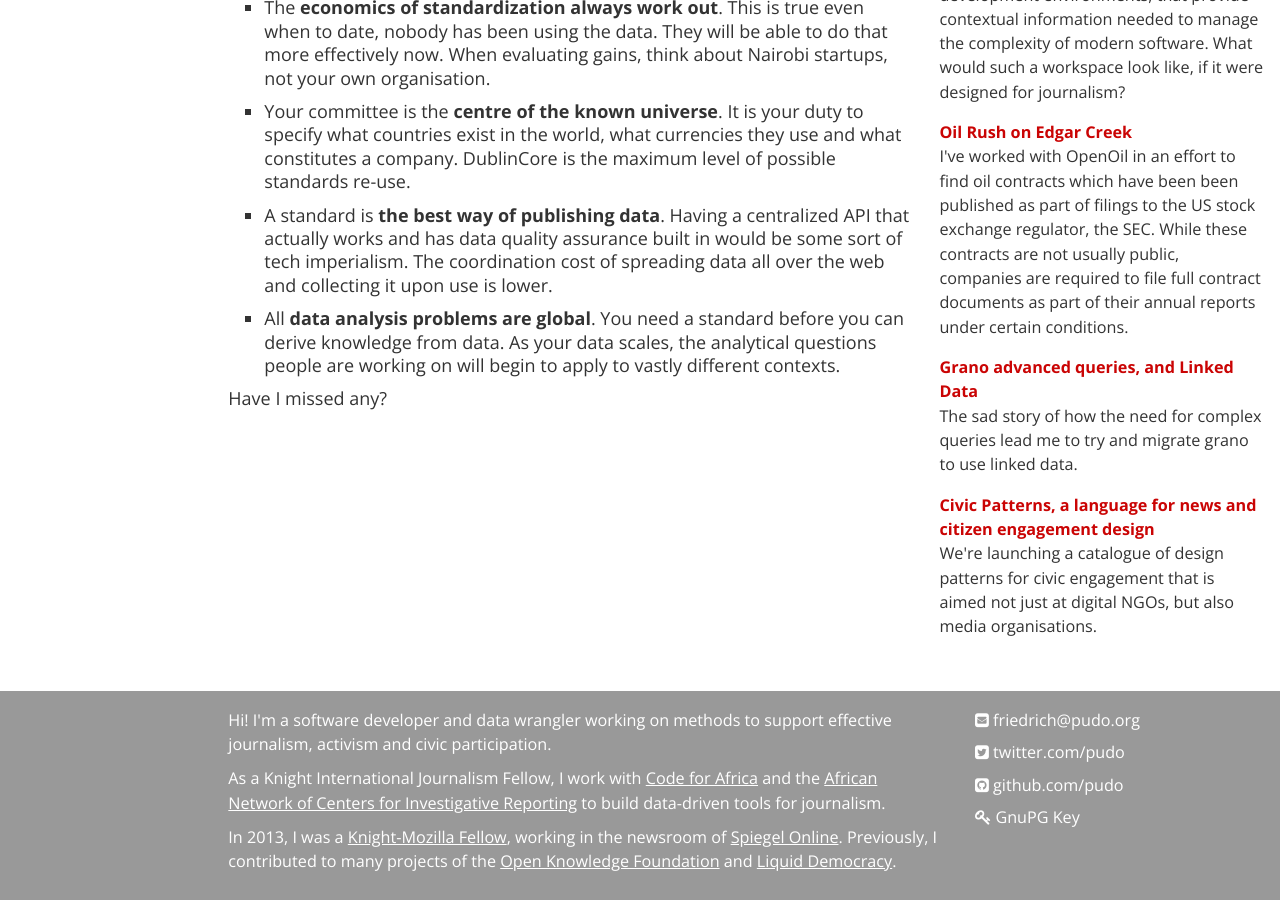
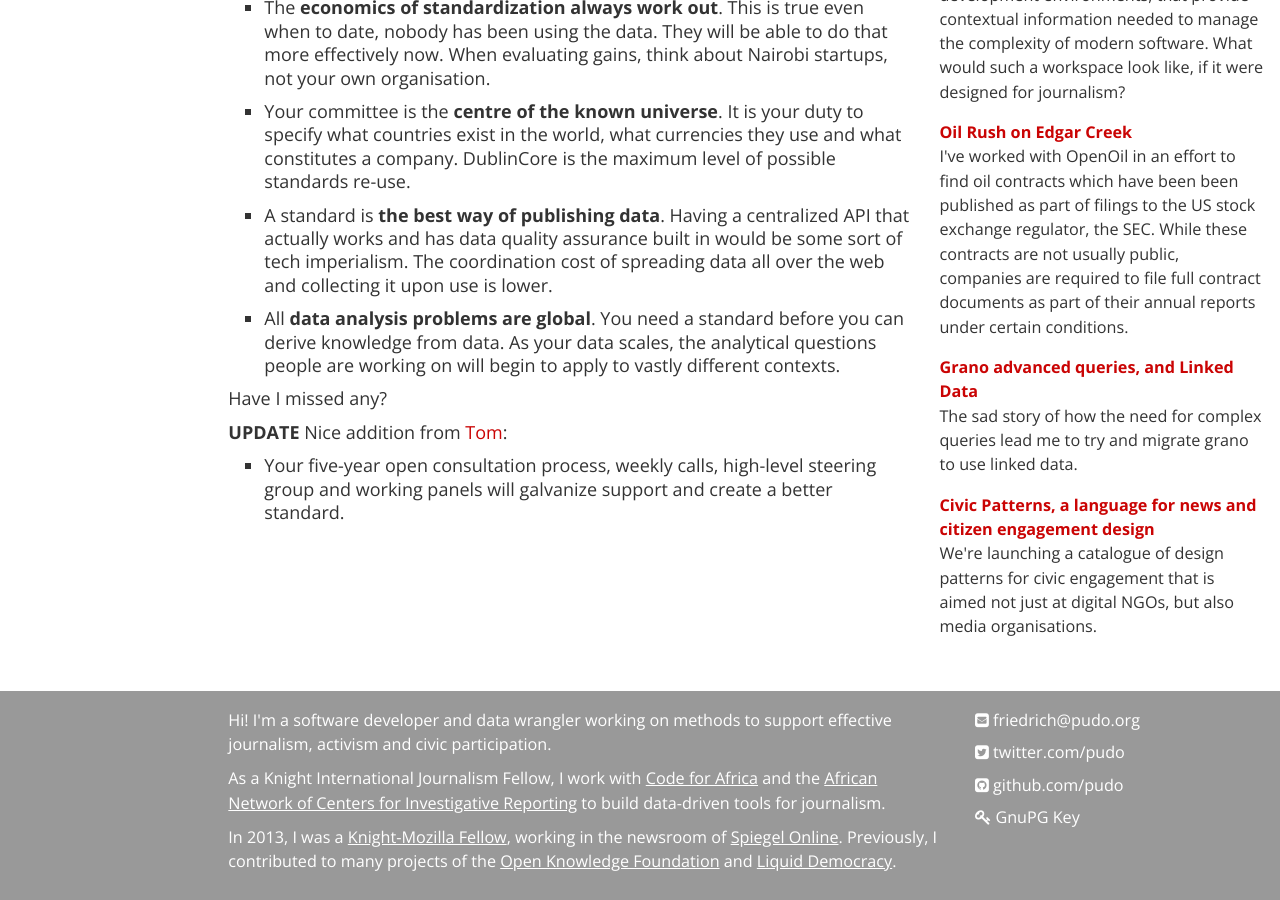
Before and after one commit to pudo/pudo.org, a Jekyll site: the page built from blog/_posts/2015-05-21-data-standards.md, in a window 1280 px wide and 900 px high, scrolled down 1058 px. Built offline with Jekyll 4.4.1, drawn with Linux system fonts in a browser that asks for light colours; nearby versions of some CDN libraries; Markdown is read by kramdown in place of the engine named in the settings; comment, search, counter and statistics services are not loaded.

Commit message:
add toms addition

```diff
--- a/blog/_posts/2015-05-21-data-standards.md
+++ b/blog/_posts/2015-05-21-data-standards.md
@@ -61,3 +61,9 @@
   different contexts.
 
 Have I missed any?
+
+**UPDATE** Nice addition from [Tom](https://twitter.com/tlongers/status/601353318036852736):
+
+* Your five-year open consultation process, weekly calls, high-level
+  steering group and working panels will galvanize support and create a
+  better standard.
```
